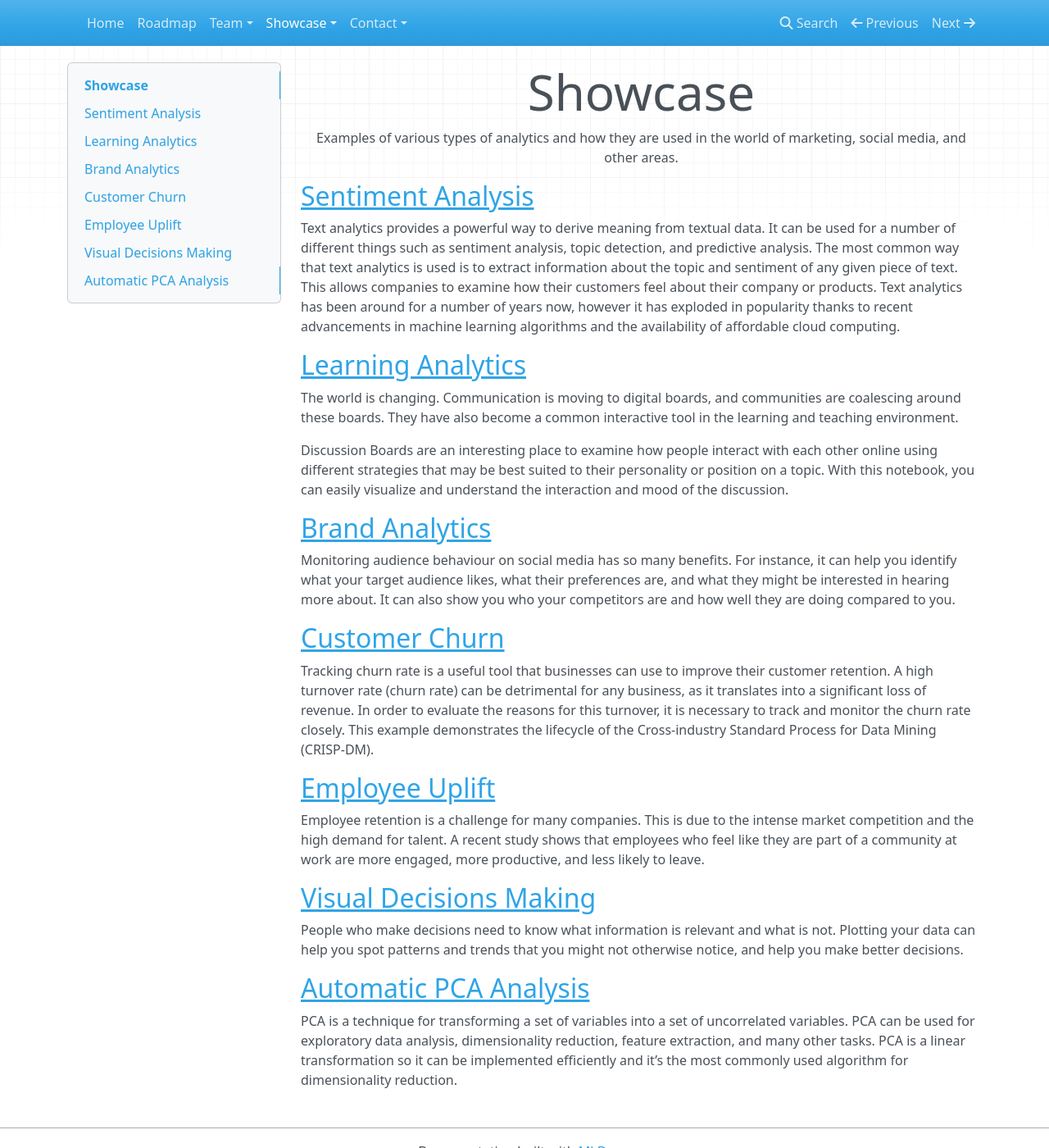
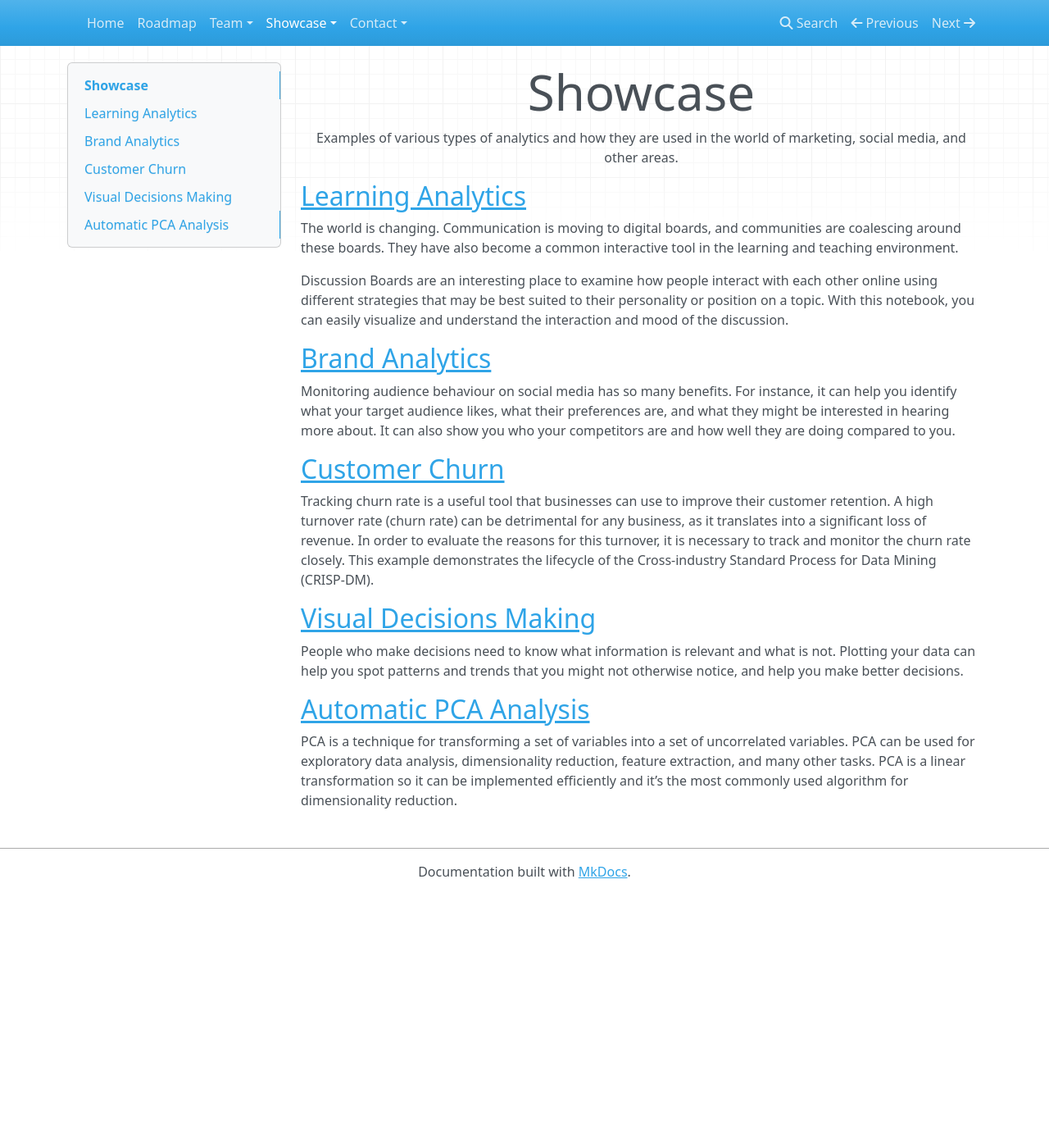
Before and after one commit to michaelborck/tbac, an MkDocs documentation site: the page built from docs/showcase/index.md, in a window 1280 px wide and 1400 px high. Shown: the whole window at 82% size. Built offline with MkDocs 1.6.1, drawn with Linux system fonts in a browser that asks for light colours; nearby versions of some CDN libraries.

Commit message:
reduced links to examples

```diff
--- a/docs/showcase/index.md
+++ b/docs/showcase/index.md
@@ -3,17 +3,6 @@
 Examples of various types of analytics and how they are used in the world
 of marketing, social media, and other areas.
 
-## [Sentiment Analysis](simple-sentiment/simple-sentiment.md)
-
-Text analytics provides a powerful way to derive meaning from textual data.
-It can be used for a number of different things such as sentiment analysis,
-topic detection, and predictive analysis. The most common way that text
-analytics is used is to extract information about the topic and sentiment of
-any given piece of text. This allows companies to examine how their customers
-feel about their company or products. Text analytics has been around for a
-number of years now, however it has exploded in popularity thanks to recent
-advancements in machine learning algorithms and the availability of
-affordable cloud computing.
 
 ## [Learning Analytics](discussion-board/discussion-board.md)
 
@@ -44,12 +33,6 @@ to evaluate the reasons for this turnover, it is necessary to track and monitor
 the churn rate closely. This example demonstrates the lifecycle of the
 Cross-industry Standard Process for Data  Mining (CRISP-DM).
 
-## [Employee Uplift](employee-retention.md)
-
-Employee retention is a challenge for many companies. This is due to the
-intense market competition and the high demand for talent. A recent study
-shows that employees who feel like they are part of a community at work are
-more engaged, more productive, and less likely to leave.
 
 ## [Visual Decisions Making](visual-decisions/visual-decisions.md)
 
--- a/mkdocs.yml
+++ b/mkdocs.yml
@@ -22,18 +22,16 @@ nav:
         - Dr Michael Borck: "https://staffportal.curtin.edu.au/staff/profile/view/Michael.Borck/"
     - Showcase:
         - Overview: showcase/index.md
-        - Simple Sentiment: showcase/simple-sentiment/simple-sentiment.md
         - Blackboard Discussion: showcase/discussion-board/discussion-board.md
         - Brand Analytics: showcase/brand-analytics/brand-analytics.md
         - Customer Churn:
-            - Overview: showcase/customer-churn/00_crisp-dm/00_crisp-dm.md
+            - CRISP-DM Overview: showcase/customer-churn/00_crisp-dm/00_crisp-dm.md
             - Business Understanding: showcase/customer-churn/01_business-understanding/01_business-understanding.md
             - Data Understanding: showcase/customer-churn/02_data-understanding/02_data-understanding.md
             - Data Preparation: showcase/customer-churn/03_data-preparation/03_data-preparation.md
             - Modeling: showcase/customer-churn/04_modeling/04_modeling.md
             - Evaluation: showcase/customer-churn/05_evaluation/05_evaluation.md
             - Deployment: showcase/customer-churn/06_deployment/06_deployment.md
-        - Employee Uplift: showcase/employee-uplift/employee-uplift.md
         - Visual Decisions: showcase/visual-decisions/visual-decisions.md
         - Automated PCA: showcase/pca-analysis/pca-analysis.md
 
```
Also changed, not shown: docs/showcase/employee-uplift/employee-uplift.md (+18 -5 lines).
